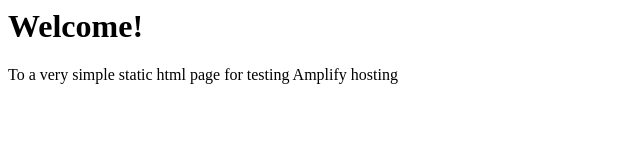
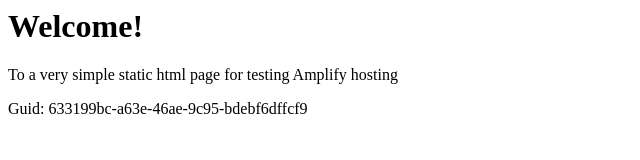
Before and after one commit to aws-aemilia-pdx/Github-PR-Commit-Integration-Test-DoNotTouch-Gith-OKSLNVO2-v1-gamma-us-west-2, a website: page src/index.html in a window 1280 px wide. Shown: the whole page, without its empty margins (0-640 px from the left). Drawn offline with Linux system fonts and the light colour scheme.

Commit message:
commit from integ tests

```diff
--- a/src/index.html
+++ b/src/index.html
@@ -1,3 +1,5 @@
+
+
 <html lang="en">
 
 <head>
@@ -10,6 +12,6 @@
 <body>
     <h1>Welcome!</h1>
     <p>To a very simple static html page for testing Amplify hosting</p>
-</body>
+    <p>Guid: 633199bc-a63e-46ae-9c95-bdebf6dffcf9</p></body>
 
 </html>
```
